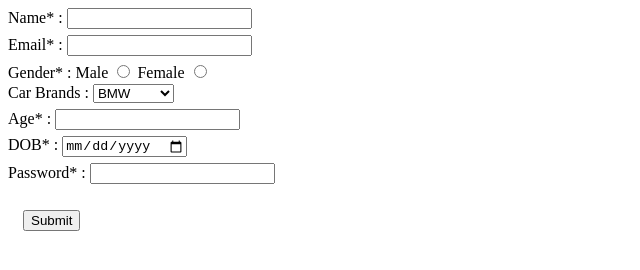
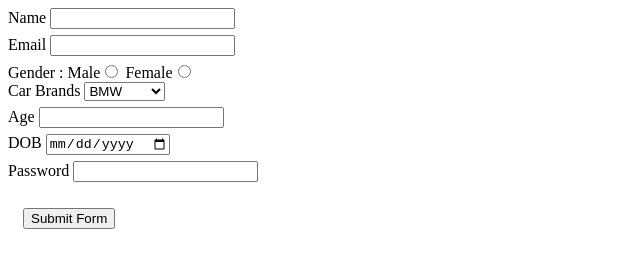
Before and after one commit to acciojob/signup-form-car-ramanuj91, a website: page main.html in a window 1280 px wide. Shown: the whole page, without its empty margins (0-640 px from the left). Drawn offline with Linux system fonts and the light colour scheme.

Commit message:
Update main.html

```diff
--- a/main.html
+++ b/main.html
@@ -8,28 +8,27 @@
 
 <body>
 	<form>
-	<label for="name">Name* :</label>
-	<input type="text" name="name" id="name"><br>
-	<label for="email" id="#email">Email* :</label>
-	<input type="text" name="email" id="email"><br>
-	<label for="gender">Gender* :</label>
-	<label for="gender">Male</label>
-	<input type="radio" name="gender" id="male">
-	<label for="gender">Female</label>
-	<input type="radio" name="gender" id="female"><br>
-	<label for="carbrands">Car Brands :</label>
-	<select name="cars" id="cars">
+	<label for="name">Name</label>
+	<input type="text" id="name" required><br>
+	<label for="email">Email</label>
+	<input type="email" id="email" required><br>
+	<label for="gender">Gender :</label>
+	Male<input type="radio" name="gender" required>
+	Female<input type="radio" name="gender" required>
+	<br>
+	<label for="cars">Car Brands</label>
+	<select name="cars" id="cars" required>
 		<option value="bmw">BMW</option>
-		<option value="Audi">Audi</option>
-		<option value="Merc">Mercedez</option>
+		<option value="audi">Audi</option>
+		<option value="merc">Mercedez</option>
 	</select><br>
-	<label for="age">Age* :</label>
-	<input type="text" name="age" id="age"><br>
-	<label for="dob">DOB* :</label>
-	<input type="date" name="dob" id="dob"><br>
-	<label for="password">Password* :</label>
-	<input type="password" name="password" id="password"><br>
-	<button id="submit-btn">Submit</button>
+	<label for="age">Age</label>
+	<input type="text" id="age" required><br>
+	<label for="dob">DOB</label>
+	<input type="date" id="dob" required><br>
+	<label for="password">Password</label>
+	<input type="password" id="password" required><br>
+	<button id="submit-btn">Submit Form</button>
 </form>
 	<!-- the entire body must be written by student -->
     <script type="text/javascript" src="./script.js">
```
